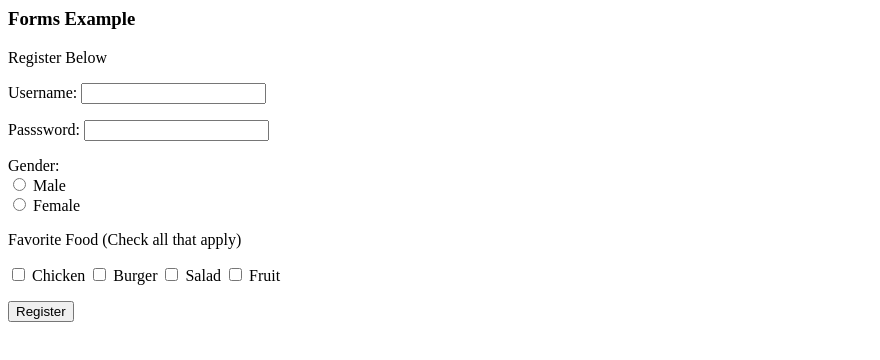
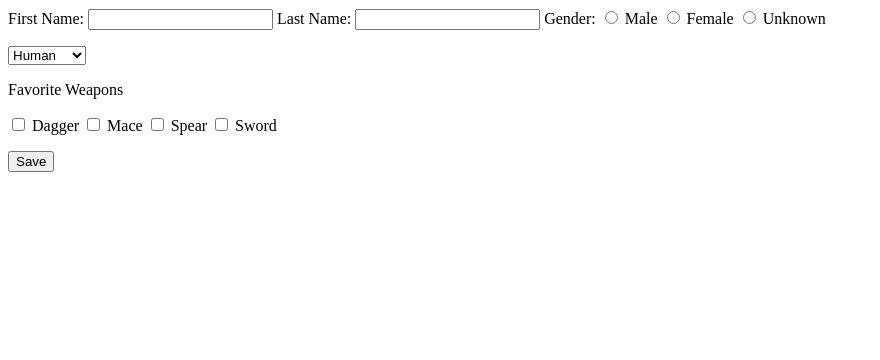
Before and after one commit to PopFizzle/Contacts, a plain HTML site: page index.html in a window 1280 px wide. Shown: the whole page, without its empty margins (0-880 px from the left). Drawn offline with nearby package versions, Linux system fonts and the light colour scheme.

Commit message:
late update

```diff
--- a/index.html
+++ b/index.html
@@ -1,38 +1,55 @@
 <html>
 <head>
-<title>Radio Buttons and Checkboxes</title>
+<title>World of Darkness</title>
+<script src="https://ajax.googleapis.com/ajax/libs/jquery/3.3.1/jquery.min.js"></script>
+<script>
+$(document).ready(function() {
+  $("#Super").change(function(){
+      if($(this).val() == "Vampire"){
+        $("VampireClan").show();
+      }else{
+        $("VampireClan").hide();
+      }
+  });
+});
+</script>
 </head>
 <body>
 
-<h3>Forms Example</h3>
-
-<p>Register Below</p>
-
 <form action="process.php" method="POST">
 
+  First Name: <input type="text" name="Firstname" />
+  Last Name: <input type="password" name="Lastname" />
 
-        Username: <input type="text" name="username" />
-        <p></p>
-        Passsword: <input type="password" name="password" />
-        <p></p>
+  Gender:
+  <input type ="radio" name="gender" /> Male
+  <input type ="radio" name="gender" /> Female
+  <input type ="radio" name="gender" /> Unknown
+  <p></p>
 
-        Gender:
-        <br>
-        <input type ="radio" name="gender" /> Male
-        <br>
-        <input type ="radio" name="gender" /> Female
-        <p></p>
+  <select id="Super">
+      <option value="Human">Human</option>
+      <option value="Mage">Mage</option>
+      <option value="Vampire">Vampire</option>
+      <option value="Werewolf">Werewolf</option>
+      <option value="Wraith">Wraith</option>
+  </select>
 
-        Favorite Food (Check all that apply)
-        <p></p>
-        <input type="checkbox" name="chicken" /> Chicken
-        <input type="checkbox" name="burger" /> Burger
-        <input type="checkbox" name="salad" /> Salad
-        <input type="checkbox" name="fruit" /> Fruit
-        <p></p>
+  <select id="VampireClan" style="display:none">
+      <option value="Gangrel">Gangrel</option>
+      <option value="Tremere">Tremere</option>
+      <option value="Nos">Nos</option>
+      <option value="Tori">Tori</option>
+  </select>
+  <p></p>
+  <p>Favorite Weapons</p>
+  <input type="checkbox" name="dagger" /> Dagger
+  <input type="checkbox" name="mace" /> Mace
+  <input type="checkbox" name="spear" /> Spear
+  <input type="checkbox" name="sword" /> Sword
+  <p></p>
 
-        <input type="submit" name="submit" value="Register" />
-
+  <input type="submit" name="submit" value="Save" />
 
 </form>
 </body>
```
